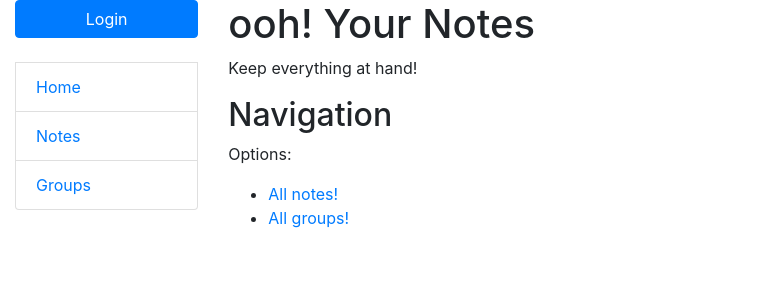
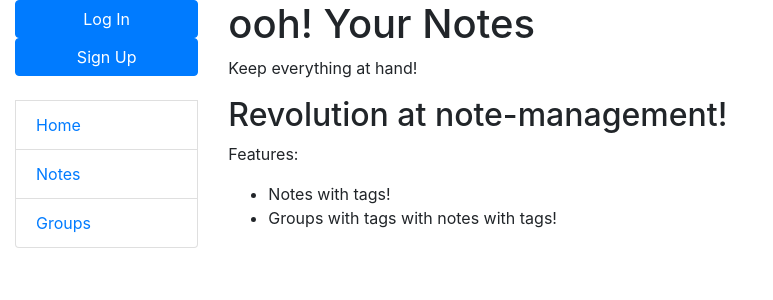
Before and after one commit to aLEKS-e3/ooh-notes, a Django app: page / in a window 1280 px wide. Shown: the top 300 px of the page, without its empty margins (0-773 px from the left). Run offline with Django 5.2, Linux system fonts and the light colour scheme.

Commit message:
Create landing page for unauthorized users; Change views, templates, and urls accordingly

```diff
--- a/note/views.py
+++ b/note/views.py
@@ -10,7 +10,9 @@ from note.models import Note, NoteGroup
 
 
 def index(request: HttpRequest) -> HttpResponse:
-    return render(request, "note/index.html")
+    if request.user.is_authenticated:
+        return render(request, "note/index.html")
+    return render(request, "note/landing.html")
 
 
 class NoteListView(LoginRequiredMixin, generic.ListView):
--- a/ooh_notes/urls.py
+++ b/ooh_notes/urls.py
@@ -3,7 +3,7 @@ from django.urls import path, include
 
 urlpatterns = [
     path("admin/", admin.site.urls),
-    path("user/", include("users.urls")),
+    path("user/", include("users.urls", namespace="users")),
     path("accounts/", include("django.contrib.auth.urls")),
     path("", include("note.urls", namespace="note")),
 ]
--- a/templates/includes/sidebar.html
+++ b/templates/includes/sidebar.html
@@ -8,7 +8,8 @@
       </form>
     </li>
   {% else %}
-    <li class="btn btn-primary"><a style="color: white;" href="{% url 'login'%}?next={{request.path}}">Login</a></li>
+    <li class="btn btn-primary"><a style="color: white;" href="{% url 'login'%}?next={{request.path}}">Log In</a></li>
+    <li class="btn btn-primary"><a style="color: white;" href="{% url 'users:sign-up'%}">Sign Up</a></li>
   {% endif %}
 
   <br>
--- /dev/null
+++ b/templates/note/landing.html
@@ -0,0 +1,12 @@
+{% extends "base.html" %}
+
+{% block content %}
+  <h1>ooh! Your Notes</h1>
+  <p>Keep everything at hand!</p>
+  <h2>Revolution at note-management!</h2>
+  <p>Features:</p>
+  <ul>
+    <li>Notes with tags!</li>
+    <li>Groups with tags with notes with tags!</li>
+  </ul>
+{% endblock %}
--- a/templates/registration/login.html
+++ b/templates/registration/login.html
@@ -20,5 +20,7 @@
     <input type="submit" value="Login" class="btn btn-primary"/>
     <input type="hidden" name="next" value="{{ next }}"/>
   </form>
+  <br>
+  <p>Don't have an account? <a href="{% url 'users:sign-up' %}">Sign up here!</a></p>
 
 {% endblock %}
--- a/templates/registration/sign_up.html
+++ b/templates/registration/sign_up.html
@@ -8,4 +8,7 @@
     {{ form|crispy }}
     <button>Register</button>
   </form>
+  <br>
+  <p>Already have an account? <a href="{% url 'login' %}">Log in here!</a></p>
+
 {% endblock %}
--- a/users/urls.py
+++ b/users/urls.py
@@ -5,3 +5,5 @@ from users.views import registration
 urlpatterns = [
     path("register/", registration, name="sign-up"),
 ]
+
+app_name = "users"
```
